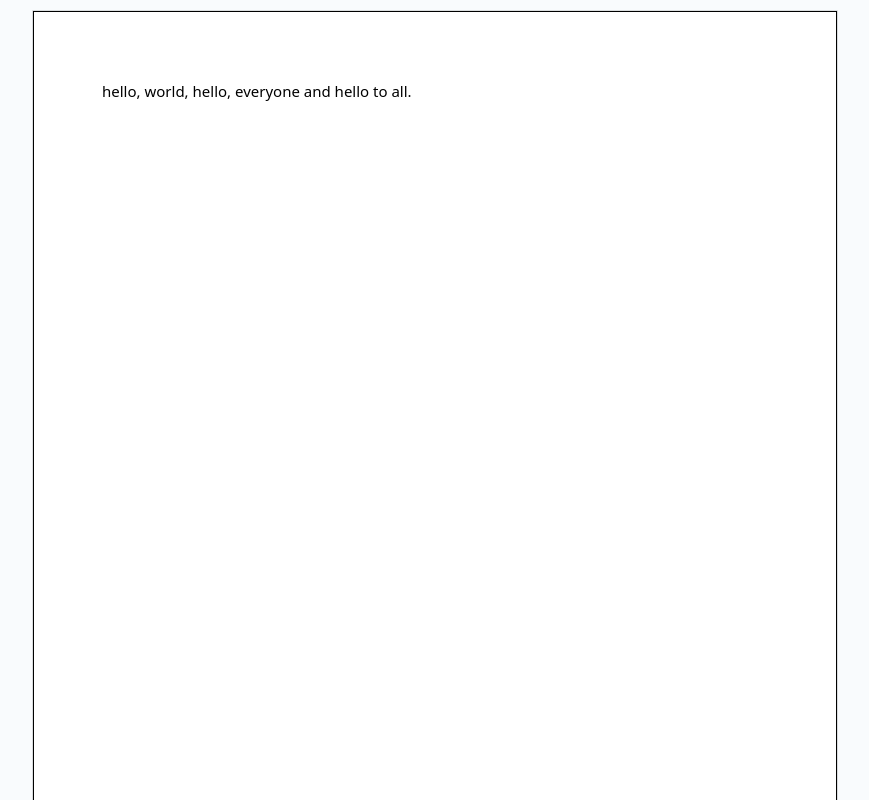
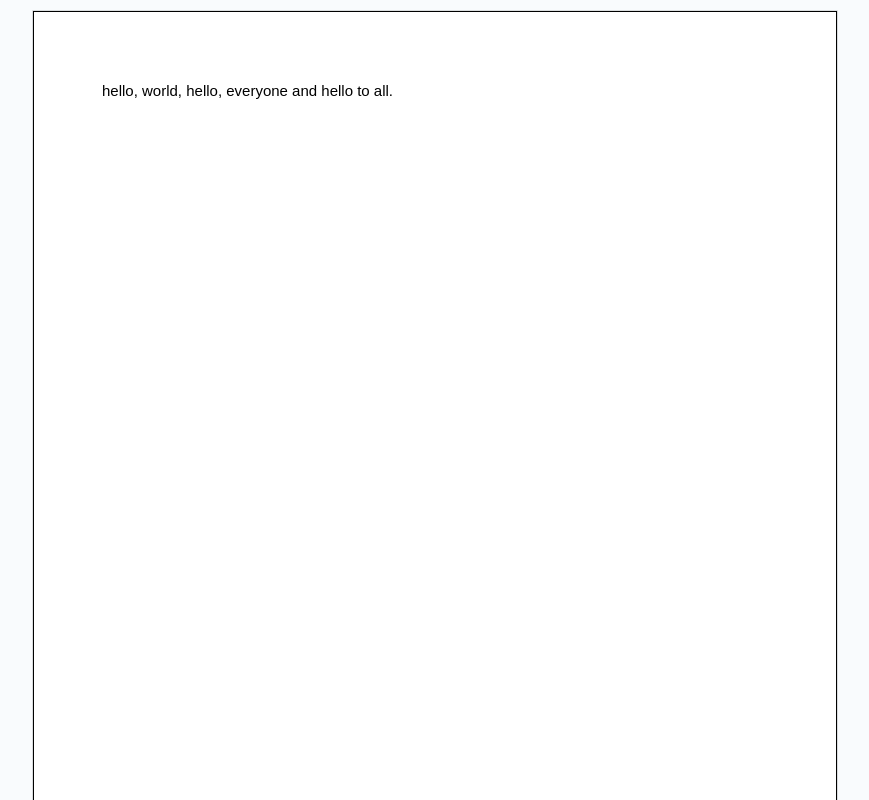
Before and after one commit to kmdebug/react-doc-search, a React (Vite) app: page / in a window 1280 px wide. Shown: the top 800 px of the page, without its empty margins (205-1074 px from the left). Built offline with nearby package versions, Linux system fonts and the light colour scheme.

Commit message:
fix(document): fix font to arial

```diff
--- a/src/components/Document.tsx
+++ b/src/components/Document.tsx
@@ -7,7 +7,7 @@ type Props = {
 const Document: React.FC<Props> = ({ children }): JSX.Element => {
   return (
     <div className="bg-[#f9fbfd] m-[11px]">
-      <div className="bg-white max-w-[804px] h-[1201px] border mx-auto p-[68px] text-[15px] font-sans leading-normal font-normal shadow-[0px_1px_3px_0px_rgba(0,_0,_0,_0.02),_0px_0px_0px_0.7px_rgba(27,_31,_35,_0.20)]">
+      <div className="bg-white max-w-[804px] h-[1201px] border mx-auto p-[68px] text-[15px] font-[Arial] leading-normal font-nsormal shadow-[0px_1px_3px_0px_rgba(0,_0,_0,_0.02),_0px_0px_0px_0.7px_rgba(27,_31,_35,_0.20)]">
         <p className="whitespace-pre-wrap text-black">{children}</p>
       </div>
     </div>
```
